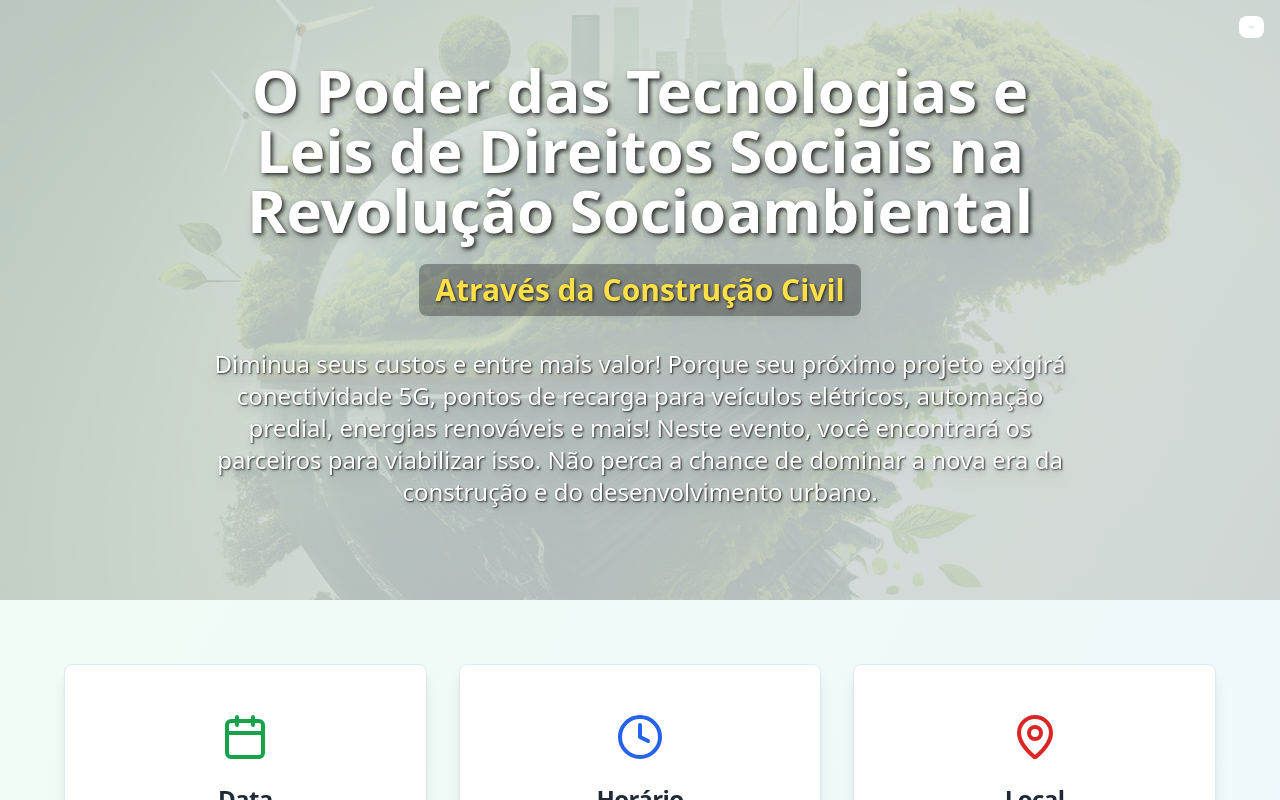
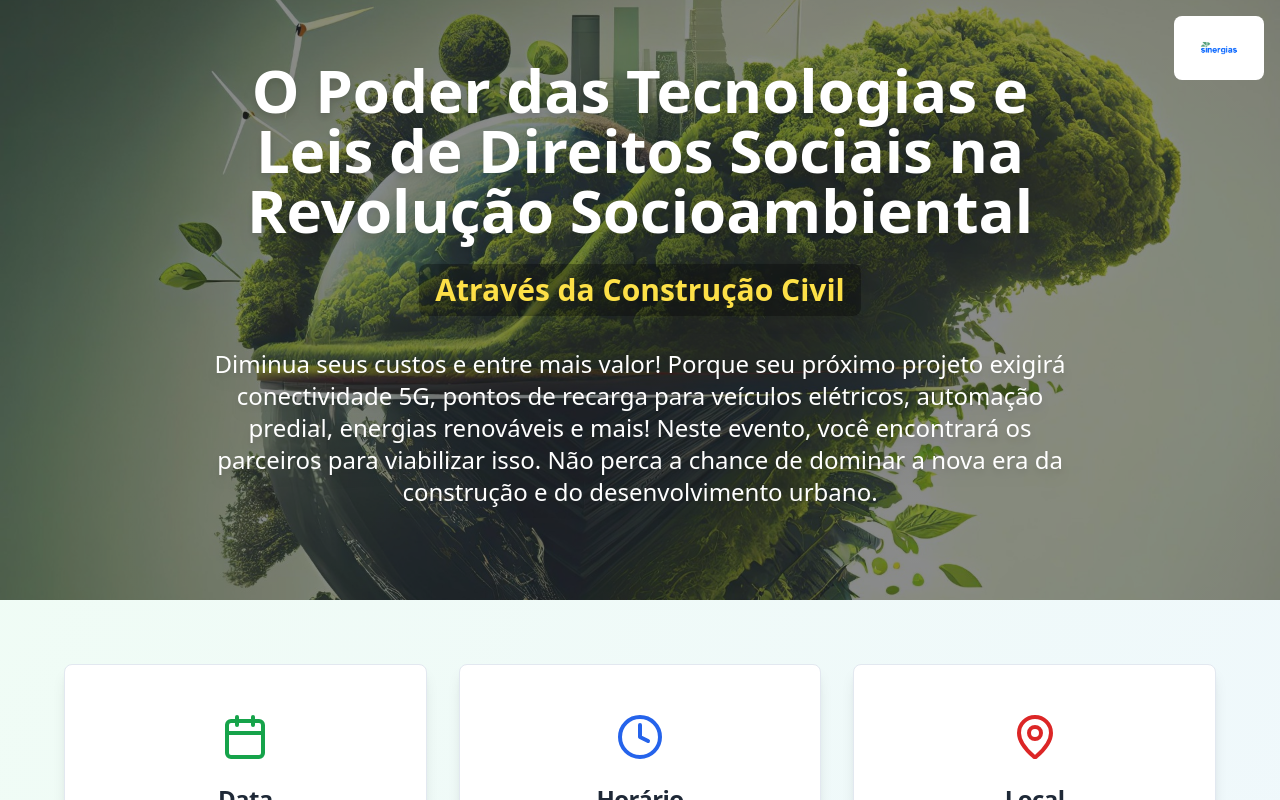
Before and after one commit to Cerebrum-Digitalis/eco-build-summit-2025-12, a React (Vite) app: page / in a window 1280 px wide. Shown: the top 800 px of the page. Built offline with nearby package versions, Linux system fonts and the light colour scheme.

Commit message:
Reverted to commit 570d0454f7e8c44fce66395f940df63366675d60

```diff
--- a/src/pages/Index.tsx
+++ b/src/pages/Index.tsx
@@ -37,15 +37,14 @@ const Index = () => {
           <img
             src="/lovable-uploads/a9323d6f-8aba-4a84-b2d2-f009222a458e.png"
             alt="Logo Sinergias"
-            className="h-[21.6px] w-auto bg-white rounded-lg p-2"
-            style={{ height: '21.6px' }}
+            className="h-16 w-auto bg-white rounded-lg p-2"
           />
         </div>
 
         {/* Hero Section com Imagem de Fundo */}
         <section className="relative h-[600px] flex items-center justify-center overflow-hidden">
           <div
-            className="absolute inset-0 bg-cover bg-no-repeat opacity-25"
+            className="absolute inset-0 bg-cover bg-no-repeat opacity-90"
             style={{
               backgroundImage: `url('/lovable-uploads/1cbce8a3-08a7-43a9-ba07-84aa589f1587.png')`,
               backgroundPosition: 'center 25%'
@@ -55,16 +54,13 @@ const Index = () => {
           </div>
 
           <div className="relative z-10 text-center text-white px-4 max-w-4xl mx-auto">
-            <h1 className="text-4xl md:text-6xl font-bold mb-6 leading-tight drop-shadow-lg text-shadow-[2px_2px_4px_rgba(0,0,0,0.8)]"
-                style={{textShadow: '2px 2px 4px rgba(0,0,0,0.8), 0 0 20px rgba(255,255,255,0.3)'}}>
+            <h1 className="text-4xl md:text-6xl font-bold mb-6 leading-tight drop-shadow-lg">
               O Poder das Tecnologias e Leis de Direitos Sociais na Revolução Socioambiental
             </h1>
-            <h2 className="text-2xl md:text-3xl font-semibold mb-8 text-yellow-300 bg-black/30 px-4 py-2 rounded-lg drop-shadow-lg inline-block"
-                style={{textShadow: '1px 1px 3px rgba(0,0,0,0.8), 0 0 15px rgba(255,255,255,0.2)'}}>
+            <h2 className="text-2xl md:text-3xl font-semibold mb-8 text-yellow-300 bg-black/30 px-4 py-2 rounded-lg drop-shadow-lg inline-block">
               Através da Construção Civil
             </h2>
-            <p className="text-xl md:text-2xl mb-8 leading-relaxed drop-shadow-lg"
-               style={{textShadow: '1px 1px 2px rgba(0,0,0,0.8), 0 0 10px rgba(255,255,255,0.2)'}}>
+            <p className="text-xl md:text-2xl mb-8 leading-relaxed drop-shadow-lg">
               Diminua seus custos e entre mais valor! Porque seu próximo projeto exigirá conectividade 5G,
               pontos de recarga para veículos elétricos, automação predial, energias renováveis e mais!
               Neste evento, você encontrará os parceiros para viabilizar isso. Não perca a chance de
```
